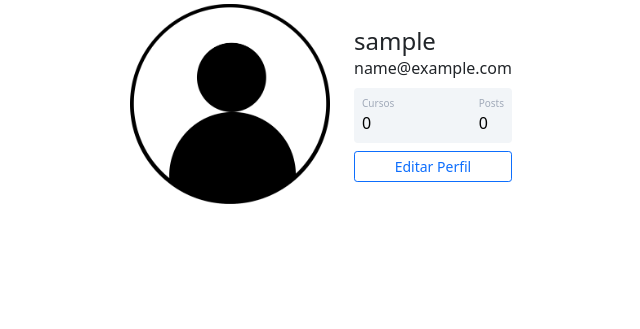
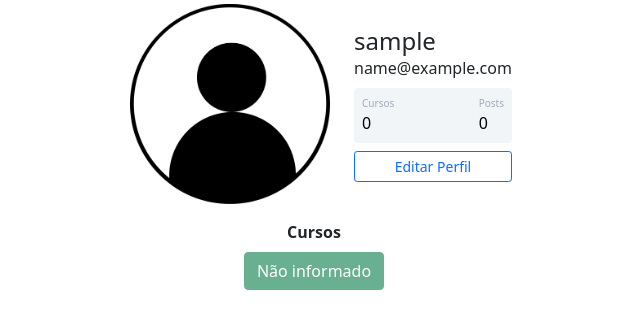
Before and after one commit to Guilherme-Fernandes97/Site-Comunidade, a Flask app: page /perfil in a window 1280 px wide. Shown: the part 116-445 px from the top of the page, without its empty margins (326-966 px from the left). Run offline with Flask 2, Linux system fonts and the light colour scheme; the visitor is signed in with stand-in values (Sample User, id 1); data comes from the database, SQL or seed files in the repository.

Commit message:
atualizando perfil

```diff
--- a/comundiadeimpressionadora/templates/perfil.html
+++ b/comundiadeimpressionadora/templates/perfil.html
@@ -12,10 +12,11 @@
                    <h4 class="mb-0 mt-0">{{current_user.username}}</h4>
                    <span>{{current_user.email}}</span>
                 <div class="p-2 mt-2 bg-primary d-flex justify-content-between rounded text-white stats">
-                    <div class="d-flex flex-column">
-                        <span class="articles">Cursos</span>
-                        <span class="number1">0</span>
-                    </div>
+                    {% if 'Não informado' in current_user.cursos %}
+                        <div class="d-flex flex-column"> <span class="articles">Cursos</span> <span class="number1">0</span> </div>
+                    {% else %}
+                        <div class="d-flex flex-column"> <span class="articles">Cursos</span> <span class="number1">{{ current_user.cursos.count(';') + 1 }}</span> </div>
+                    {% endif %}
                     <div class="d-flex flex-column">
                         <span class="rating">Posts</span>
                         <span class="number3">0</span>
@@ -30,6 +31,17 @@
          </div>
     </div>
 
+    <div class="row justify-content-center">
+        <div class = "col col-4" style="text-align: center">
+            <strong> Cursos </strong><br>
+            {% for curso in current_user.cursos.split(';') %}
+                <button type="button" class="btn btn-success mt-2" disabled>{{ curso }}</button>
+            {% endfor %}
+        </div>
+    </div>
+
+
+
 {% block form_editar_perfil %}
 {% endblock %}
 {% endblock %}
```
